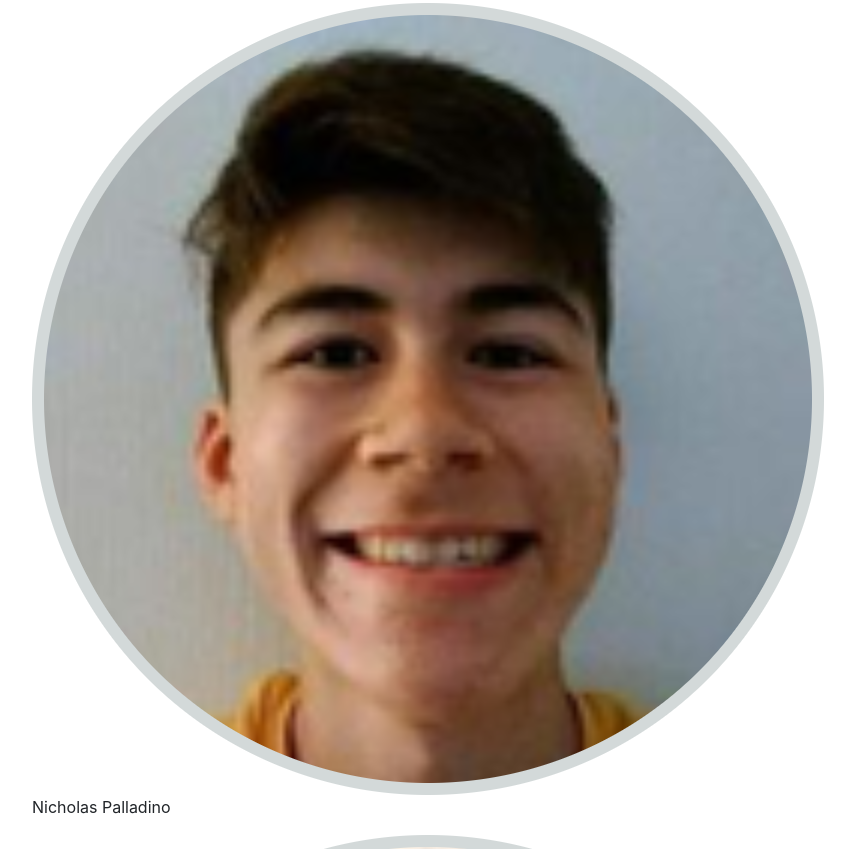
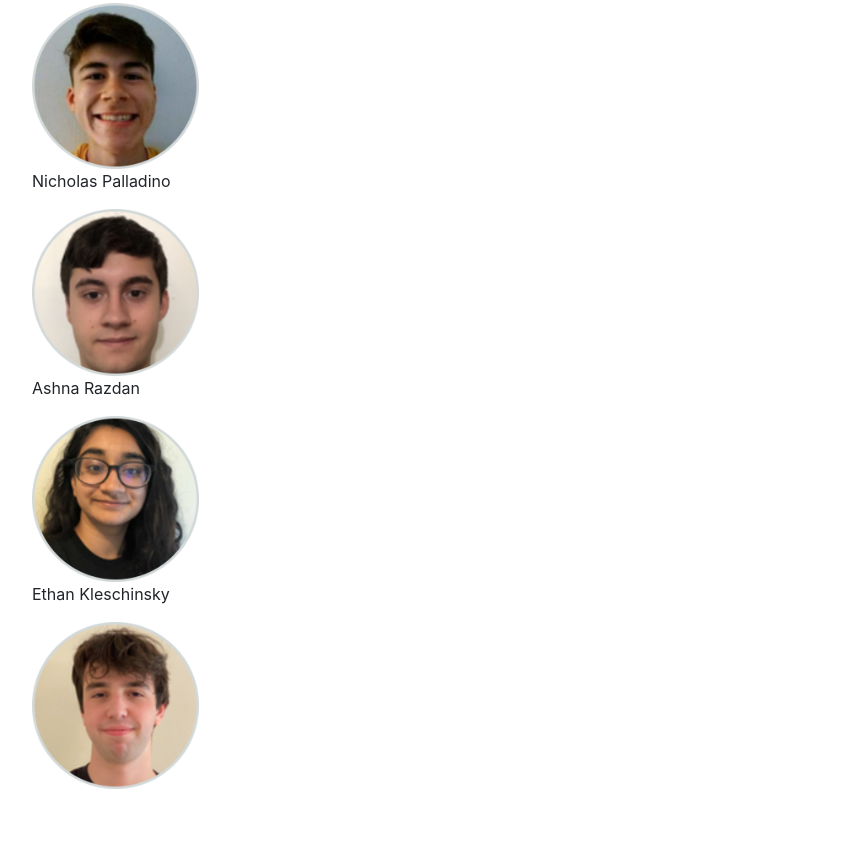
Before and after one commit to ashnarazdan123/hungry-hoboken, a website: page about.html in a window 1280 px wide. Shown: the part 552-1401 px from the top of the page, without its empty margins (53-908 px from the left). After the commit the page ends 1341 px from the top, so only its background shows below. Drawn offline with nearby package versions, Linux system fonts and the light colour scheme.

Commit message:
styled profile pics

```diff
--- a/about.html
+++ b/about.html
@@ -76,13 +76,13 @@
             <div class="container">
                 <h3>Meet the Team:</h3>
                 <p>Andrew Quinlan</p>
-                <img src="img/andrew.png" alt="Andrew Quinlan">
+                <img class="profile" src="img/andrew.png" alt="Andrew Quinlan">
                 <p>Nicholas Palladino</p>
-                <img src="img/nick.png" alt="Nicholas Palladino">
+                <img class="profile" src="img/nick.png" alt="Nicholas Palladino">
                 <p>Ashna Razdan</p>
-                <img src="img/ashna.png" alt="Ashna Razdan">
+                <img class="profile" src="img/ashna.png" alt="Ashna Razdan">
                 <p>Ethan Kleschinsky</p>
-                <img src="img/ethan.png" alt="Ethan Kleschinsky">
+                <img class="profile" src="img/ethan.png" alt="Ethan Kleschinsky">
             </div>
         </main>
     </body>
--- a/styles/style.css
+++ b/styles/style.css
@@ -8,6 +8,10 @@ h1 {
     width: auto;
     height: 300px;
     max-height: 300px;
-  }
+}
+img.profile {
+  height: 15%;
+  width: 15%;
+}
 
 /* ID selectors */
```
